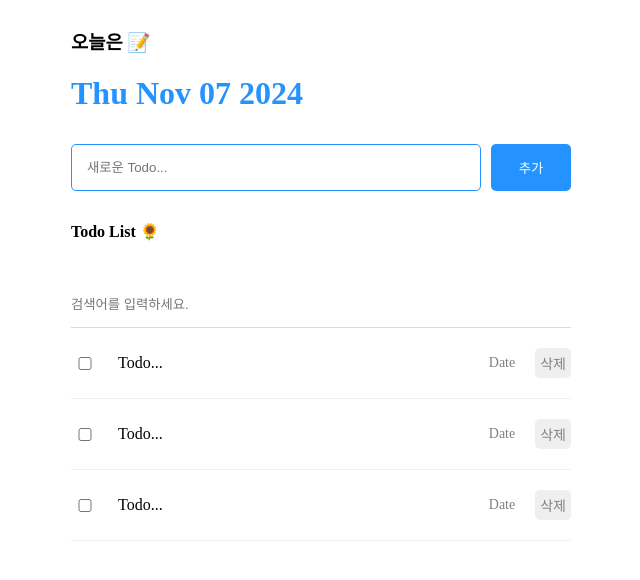
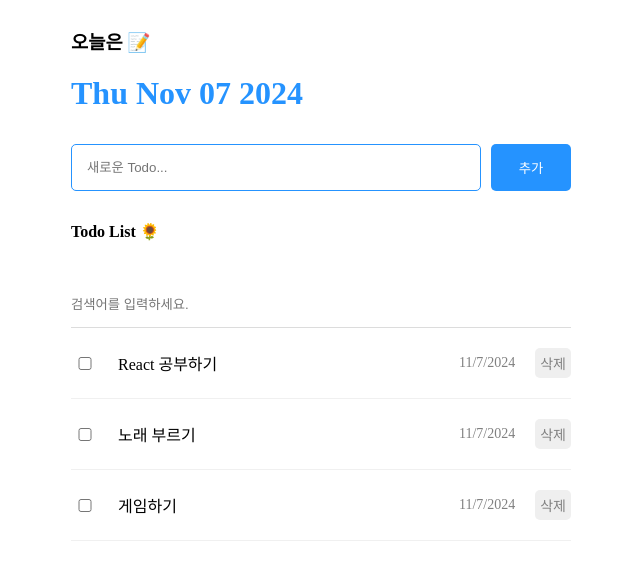
Before and after one commit to leeareum0/todo-list, a React (Vite) app: page / in a window 1280 px wide. Shown: the top 580 px of the page, without its empty margins (319-959 px from the left). Built offline with nearby package versions, Linux system fonts and the light colour scheme.

Commit message:
feat: Todo List Read(렌더링) 기능 구현

```diff
--- a/src/App.jsx
+++ b/src/App.jsx
@@ -44,7 +44,7 @@
     <div className="App">
       <Header />
       <Editor onCreate={onCreate} />
-      <List />
+      <List todos={todos} />
     </div>
   );
 }
--- a/src/components/List.jsx
+++ b/src/components/List.jsx
@@ -1,15 +1,15 @@
 import "./List.css";
 import TodoItem from "./TodoItem";
 
-const List = () => {
+const List = ({ todos }) => {
   return (
     <div className="List">
       <h4>Todo List 🌻</h4>
       <input placeholder="검색어를 입력하세요." />
       <div className="todos_wrapper">
-        <TodoItem />
-        <TodoItem />
-        <TodoItem />
+        {todos.map((todo) => {
+          return <TodoItem key={todo.id} {...todo} />;
+        })}
       </div>
     </div>
   );
--- a/src/components/TodoItem.jsx
+++ b/src/components/TodoItem.jsx
@@ -1,11 +1,11 @@
 import "./TodoItem.css";
 
-const TodoItem = () => {
+const TodoItem = ({ id, isDone, content, date }) => {
   return (
     <div className="TodoItem">
-      <input type="checkBox" />
-      <div className="content">Todo...</div>
-      <div className="date">Date</div>
+      <input readOnly checked={isDone} type="checkBox" />
+      <div className="content">{content}</div>
+      <div className="date">{new Date(date).toLocaleDateString()}</div>
       <button>삭제</button>
     </div>
   );
```
